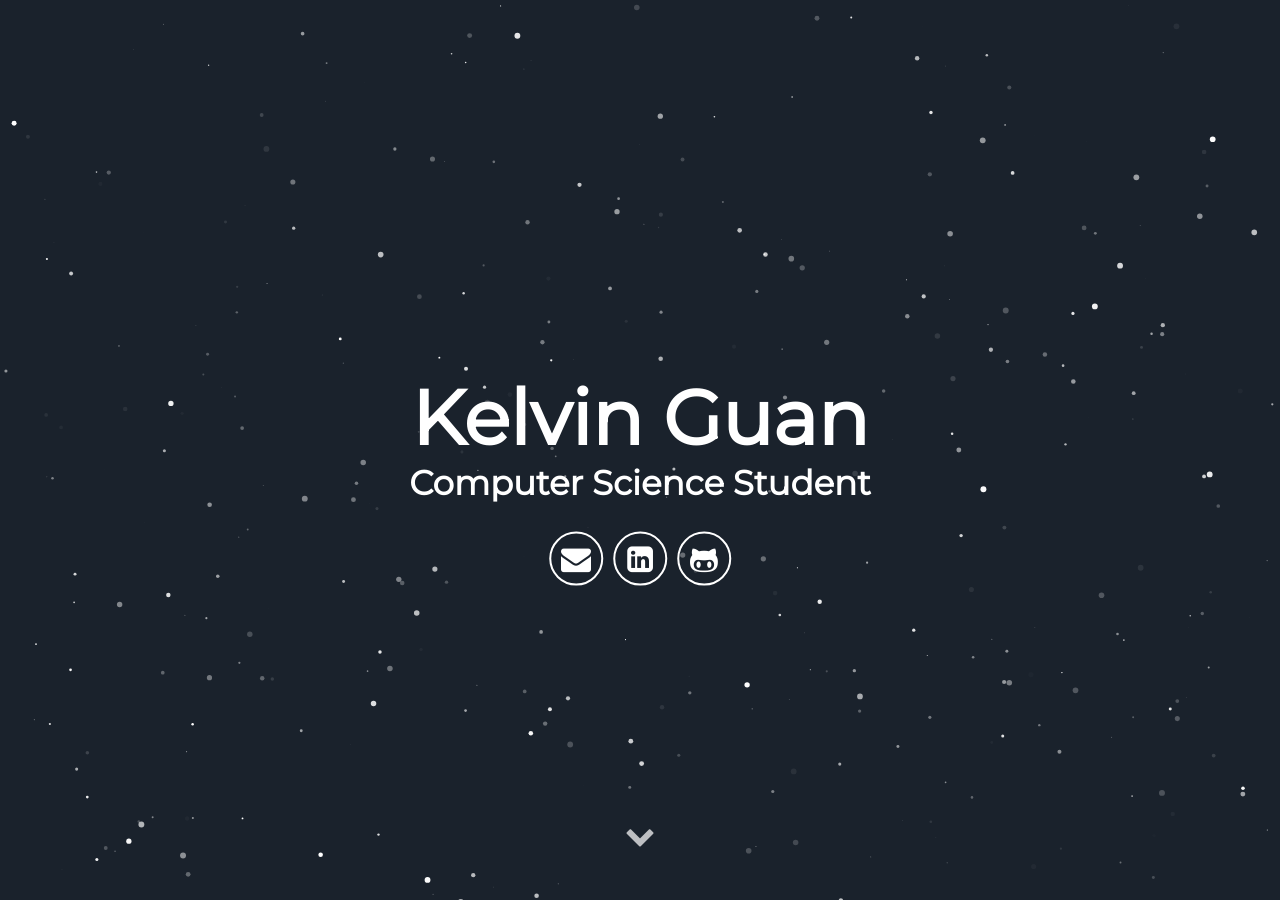
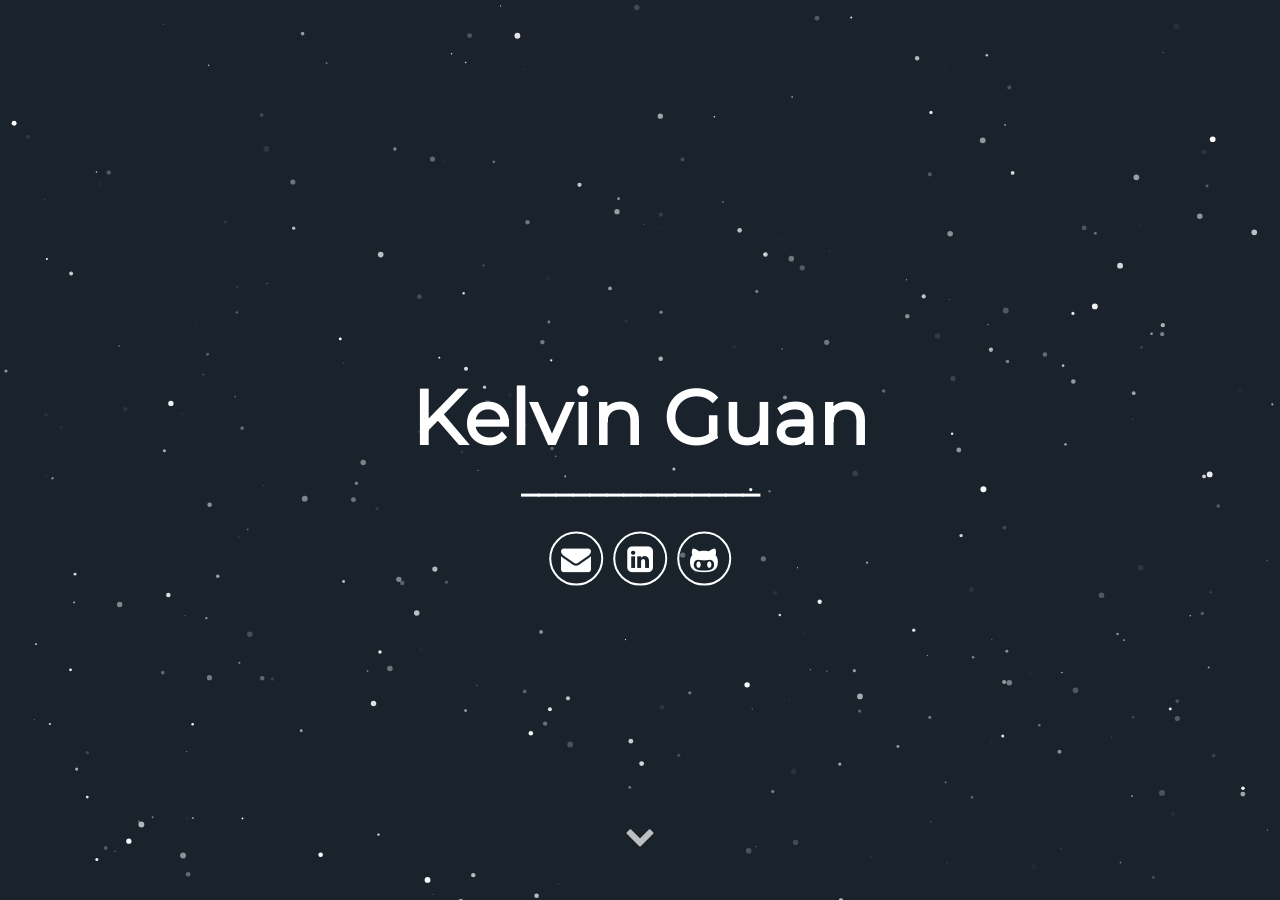
Before and after one commit to kelvinjguan/kelvinjguan.github.io, a Jekyll site: the page built from index.html, in a window 1280 px wide and 900 px high. Built offline with Jekyll 4.4.1, drawn with Linux system fonts in a browser that asks for light colours; some web fonts are replaced.

Commit message:
Update _config.yml

```diff
--- a/_config.yml
+++ b/_config.yml
@@ -7,7 +7,7 @@ description: Portfolio for Kelvin Guan.
 # User settings
 username: Kelvin Guan
 user_description: Hi, my name is Kelvin Guan. I'm a third-year student currently studying for my B.S. in Computer Science from the University of California, Irvine. I enjoy working on various side projects that allow me to express my creativity or to expand my knowledge on a certain skillset. Most of my experience is in C++ and Python. I also have good exposure to MySQL, Java, and x86 Assembly. Mainly looking for Software Engineering, Database Administration, Project Management, and IT roles in both the public and private sector. I am always eager to tackle any challenge that may come my way; no task is too difficult.
-user_title: Computer Science Student
+user_title: ______________
 email: guankj@uci.edu
 # twitter_username: lorem_ipsum
 # github_username:  lorem_ipsum
```
